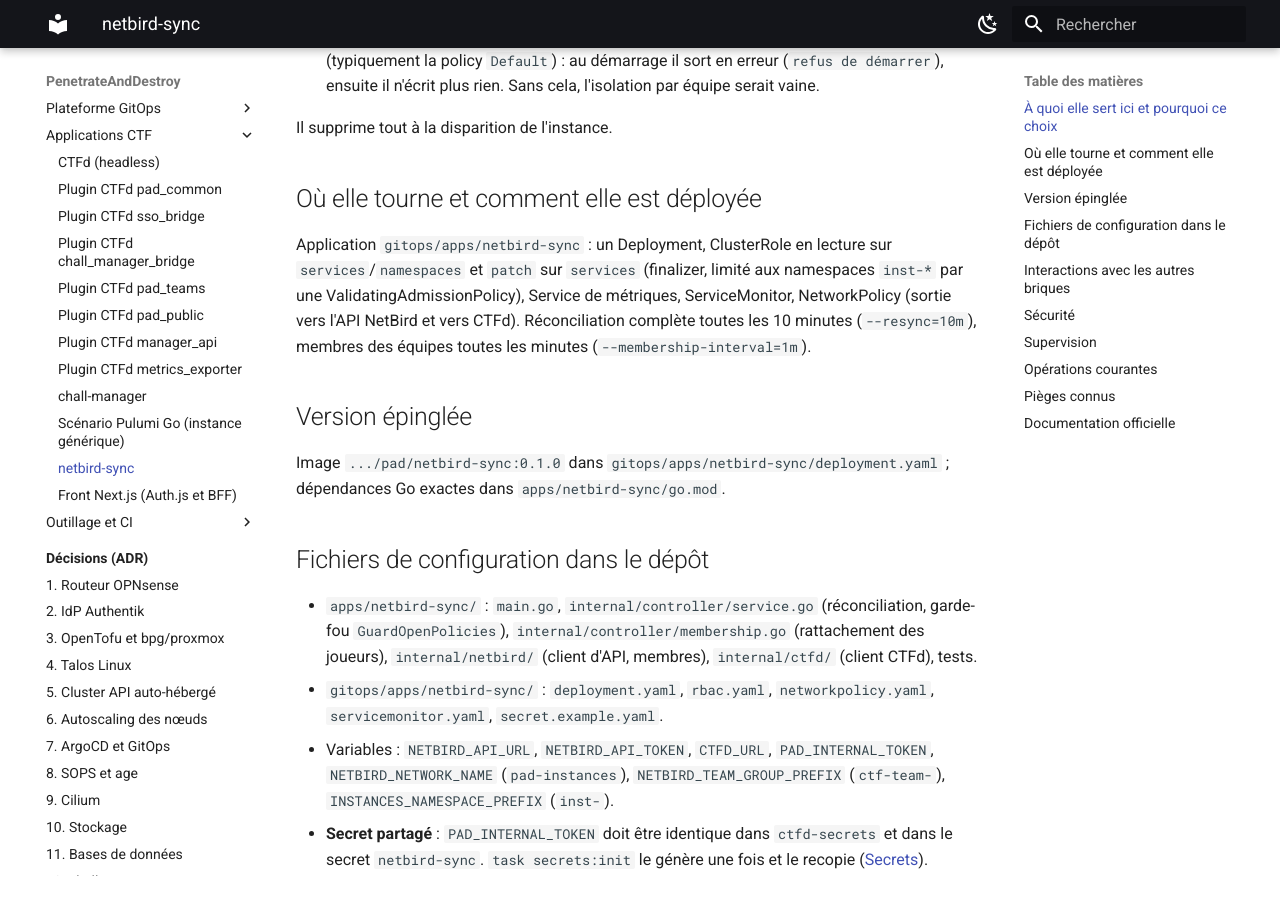
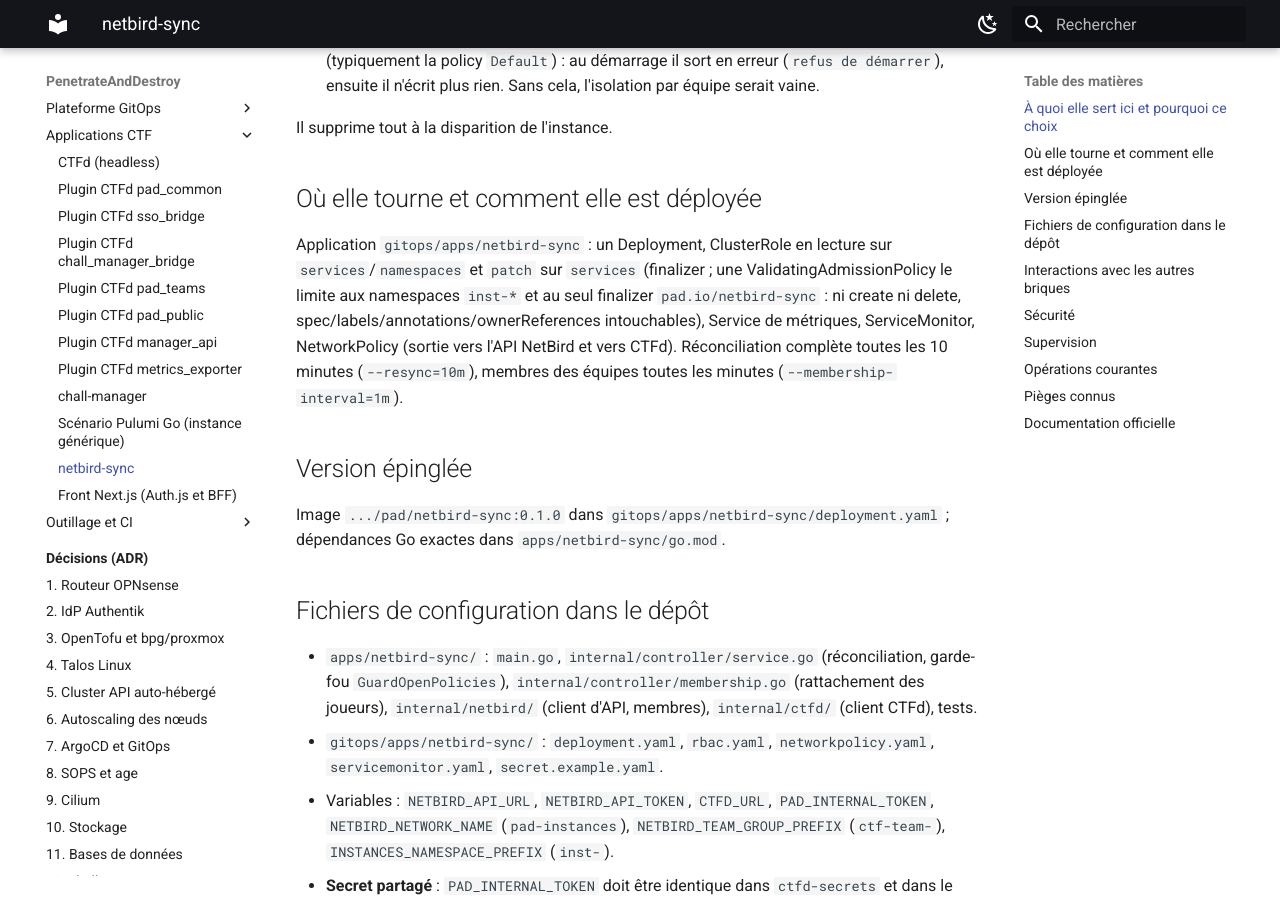
Before and after one commit to kim-tsr/penetrate-and-destroy, an MkDocs documentation site: the page built from docs/composants/netbird-sync.md, in a window 1280 px wide and 900 px high, scrolled down 562 px. Built offline with MkDocs 1.6.1 and Material for MkDocs 9.7.7, drawn with Linux system fonts in a browser that asks for light colours.

Commit message:
fix(netbird-sync): admission limitée au seul finalizer sur les Services inst-*
La VAP refuse create/delete et toute modification du spec, des labels, des annotations,
des ownerReferences ou d'un autre finalizer. Un RoleBinding par namespace a été écarté
(risque de namespace bloqué en Terminating).

```diff
--- a/docs/composants/netbird-sync.md
+++ b/docs/composants/netbird-sync.md
@@ -16,7 +16,7 @@
 
 ## Où elle tourne et comment elle est déployée
 
-Application `gitops/apps/netbird-sync` : un Deployment, ClusterRole en lecture sur `services`/`namespaces` et `patch` sur `services` (finalizer, limité aux namespaces `inst-*` par une ValidatingAdmissionPolicy), Service de métriques, ServiceMonitor, NetworkPolicy
+Application `gitops/apps/netbird-sync` : un Deployment, ClusterRole en lecture sur `services`/`namespaces` et `patch` sur `services` (finalizer ; une ValidatingAdmissionPolicy le limite aux namespaces `inst-*` et au seul finalizer `pad.io/netbird-sync` : ni create ni delete, spec/labels/annotations/ownerReferences intouchables), Service de métriques, ServiceMonitor, NetworkPolicy
 (sortie vers l'API NetBird et vers CTFd). Réconciliation complète toutes les 10 minutes (`--resync=10m`), membres des équipes toutes les minutes (`--membership-interval=1m`).
 
 ## Version épinglée
```
Also changed, not shown: 1 other file.
